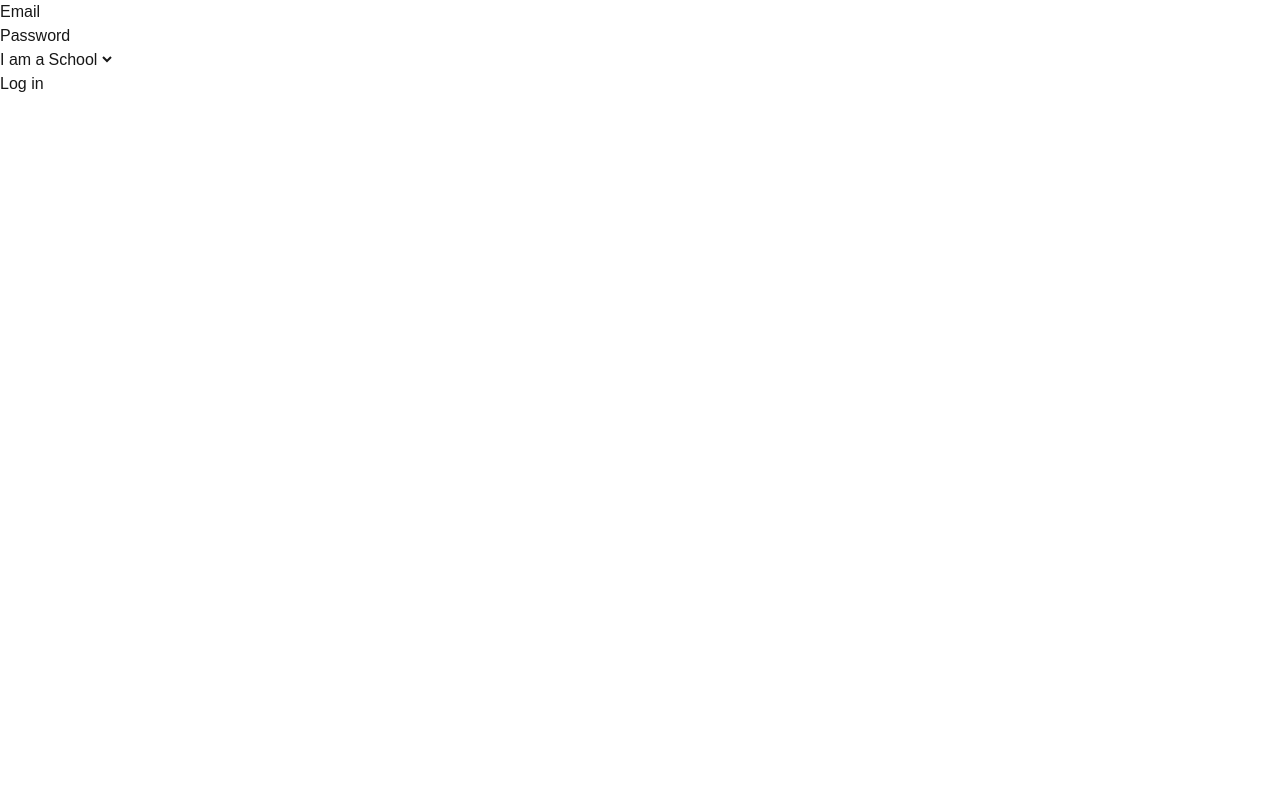
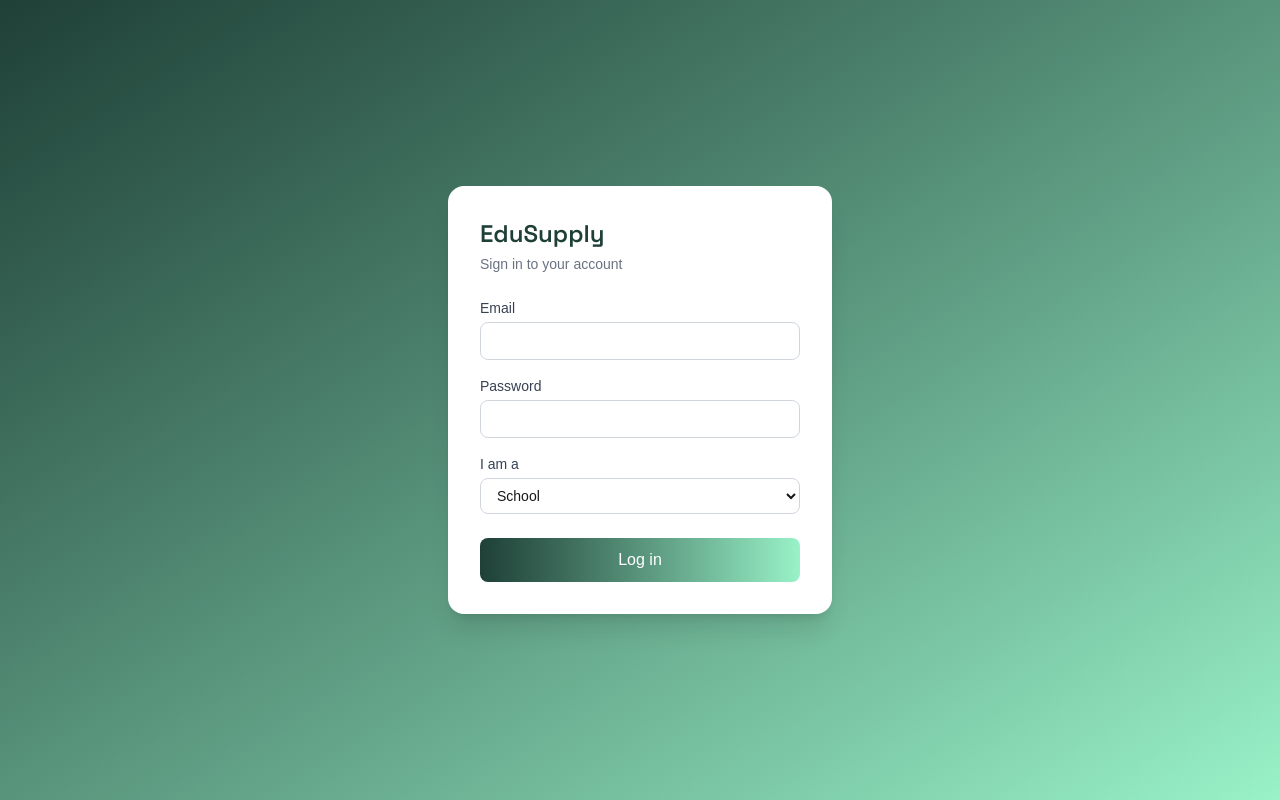
Before and after one commit to Ashxin/EduSupply, a Next.js app in the folder frontend/: page /login in a window 1280 px wide. Built offline with nearby package versions, Linux system fonts and the light colour scheme; no server answers.

Commit message:
Restyle login page with gradient background and entrance animation

```diff
--- a/frontend/src/app/login/page.tsx
+++ b/frontend/src/app/login/page.tsx
@@ -2,6 +2,7 @@
 
 import { useState } from 'react';
 import { useRouter } from 'next/navigation';
+import { motion } from 'framer-motion';
 import { apiFetch, ApiError } from '@/lib/api';
 
 export default function LoginPage() {
@@ -37,46 +38,84 @@ export default function LoginPage() {
   }
 
   return (
-    <form onSubmit={handleSubmit}>
+    <div className="min-h-screen flex items-center justify-center bg-gradient-to-br from-brand-dark to-brand-light px-4">
+      <motion.div
+        initial={{ opacity: 0, y: 16 }}
+        animate={{ opacity: 1, y: 0 }}
+        transition={{ duration: 0.4, ease: 'easeOut' }}
+        className="w-full max-w-sm bg-white rounded-2xl shadow-xl p-8"
+      >
+        <h1 className="font-heading text-2xl font-semibold text-brand-dark mb-1">
+          EduSupply
+        </h1>
+        <p className="text-sm text-gray-500 mb-6">Sign in to your account</p>
+
+        <form onSubmit={handleSubmit} className="space-y-4">
           <div>
-        <label htmlFor="email">Email</label>
+            <label htmlFor="email" className="block text-sm font-medium text-gray-700 mb-1">
+              Email
+            </label>
             <input
               id="email"
               type="email"
               value={email}
               onChange={(e) => setEmail(e.target.value)}
               required
+              className="w-full rounded-lg border border-gray-300 px-3 py-2 text-sm focus:outline-none focus:ring-2 focus:ring-brand-light focus:border-transparent"
             />
           </div>
 
           <div>
-        <label htmlFor="password">Password</label>
+            <label htmlFor="password" className="block text-sm font-medium text-gray-700 mb-1">
+              Password
+            </label>
             <input
               id="password"
               type="password"
               value={password}
               onChange={(e) => setPassword(e.target.value)}
               required
+              className="w-full rounded-lg border border-gray-300 px-3 py-2 text-sm focus:outline-none focus:ring-2 focus:ring-brand-light focus:border-transparent"
             />
           </div>
 
           <div>
-        <label htmlFor="role">I am a</label>
+            <label htmlFor="role" className="block text-sm font-medium text-gray-700 mb-1">
+              I am a
+            </label>
             <select
               id="role"
               value={role}
               onChange={(e) => setRole(e.target.value as 'school' | 'vendor')}
+              className="w-full rounded-lg border border-gray-300 px-3 py-2 text-sm focus:outline-none focus:ring-2 focus:ring-brand-light focus:border-transparent"
             >
               <option value="school">School</option>
               <option value="vendor">Vendor</option>
             </select>
           </div>
 
-      {error && <p role="alert">{error}</p>}
+          {error && (
+            <motion.p
+              initial={{ opacity: 0 }}
+              animate={{ opacity: 1 }}
+              role="alert"
+              className="text-sm text-red-600"
+            >
+              {error}
+            </motion.p>
+          )}
 
-      <button type="submit" disabled={loading}>
+          <motion.button
+            type="submit"
+            disabled={loading}
+            whileHover={{ scale: loading ? 1 : 1.02 }}
+            whileTap={{ scale: loading ? 1 : 0.98 }}
+            className="w-full rounded-lg bg-gradient-to-r from-brand-dark to-brand-light text-white font-medium py-2.5 mt-2 disabled:opacity-60 disabled:cursor-not-allowed transition-opacity"
+          >
             {loading ? 'Logging in...' : 'Log in'}
-      </button>
+          </motion.button>
         </form>
+      </motion.div>
+    </div>
   );
 }
```
Lines whose indentation alone changed are shown as unchanged.
